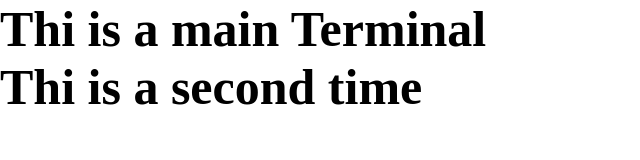
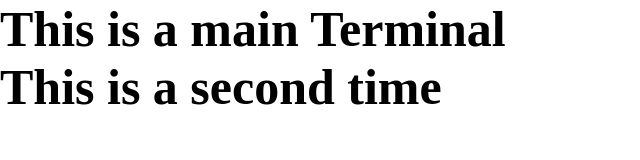
Before and after one commit to OM-Coder95/terminal, a plain HTML site: page pr 1/index.html in a window 1280 px wide. Shown: the whole page, without its empty margins (0-640 px from the left). Drawn offline with Linux system fonts and the light colour scheme.

Commit message:
thise spelling

```diff
--- a/pr 1/index.html
+++ b/pr 1/index.html
@@ -9,8 +9,8 @@
 </head>
 
 <body>
-    <h1 style="font-size:50px">Thi is a main Terminal</h1>
-    <h1 style="font-size:50px">Thi is a second time</h1>
+    <h1 style="font-size:50px">This is a main Terminal</h1>
+    <h1 style="font-size:50px">This is a second time</h1>
 
 
     <script src="./assets/js/app.js"></script>
```
